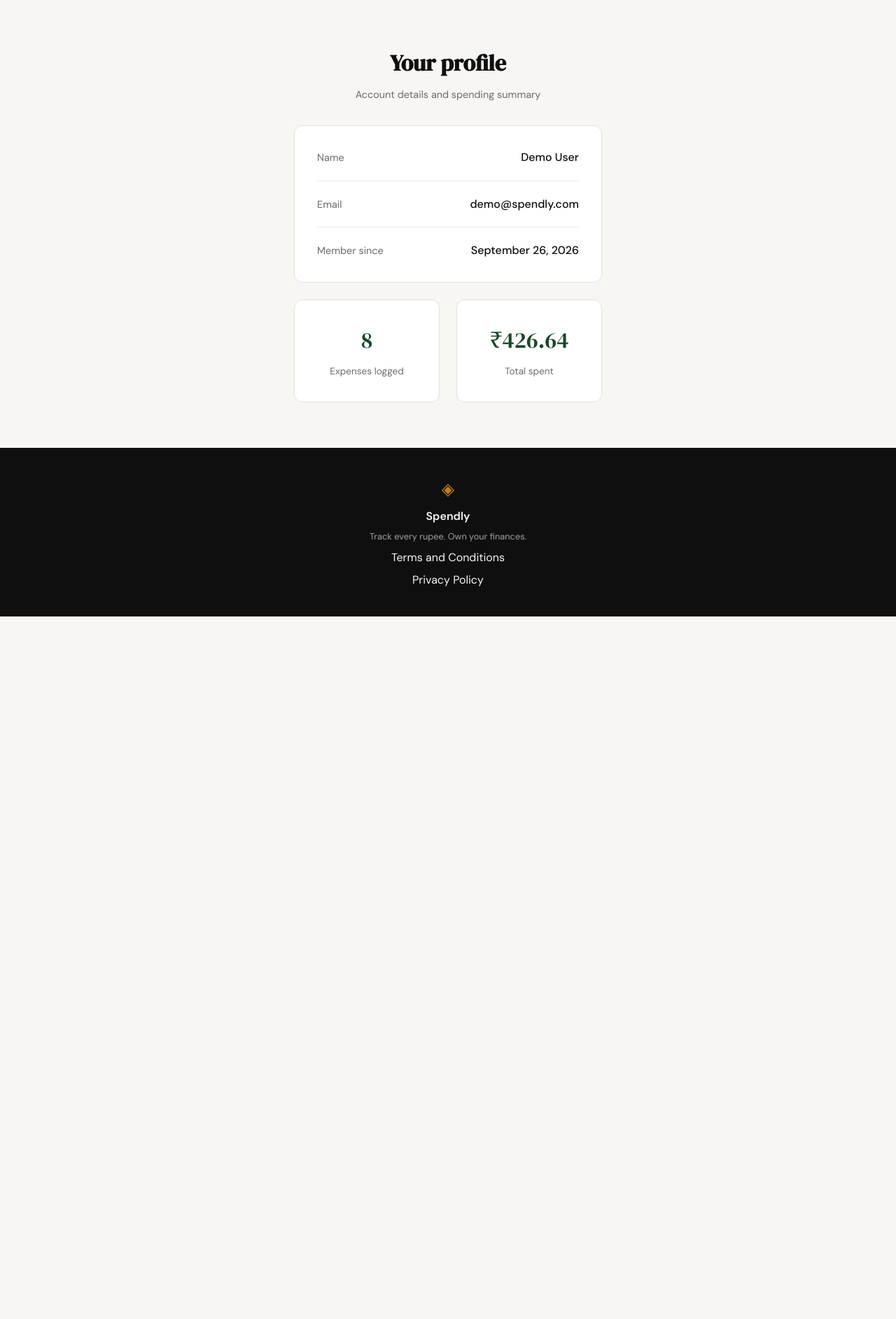
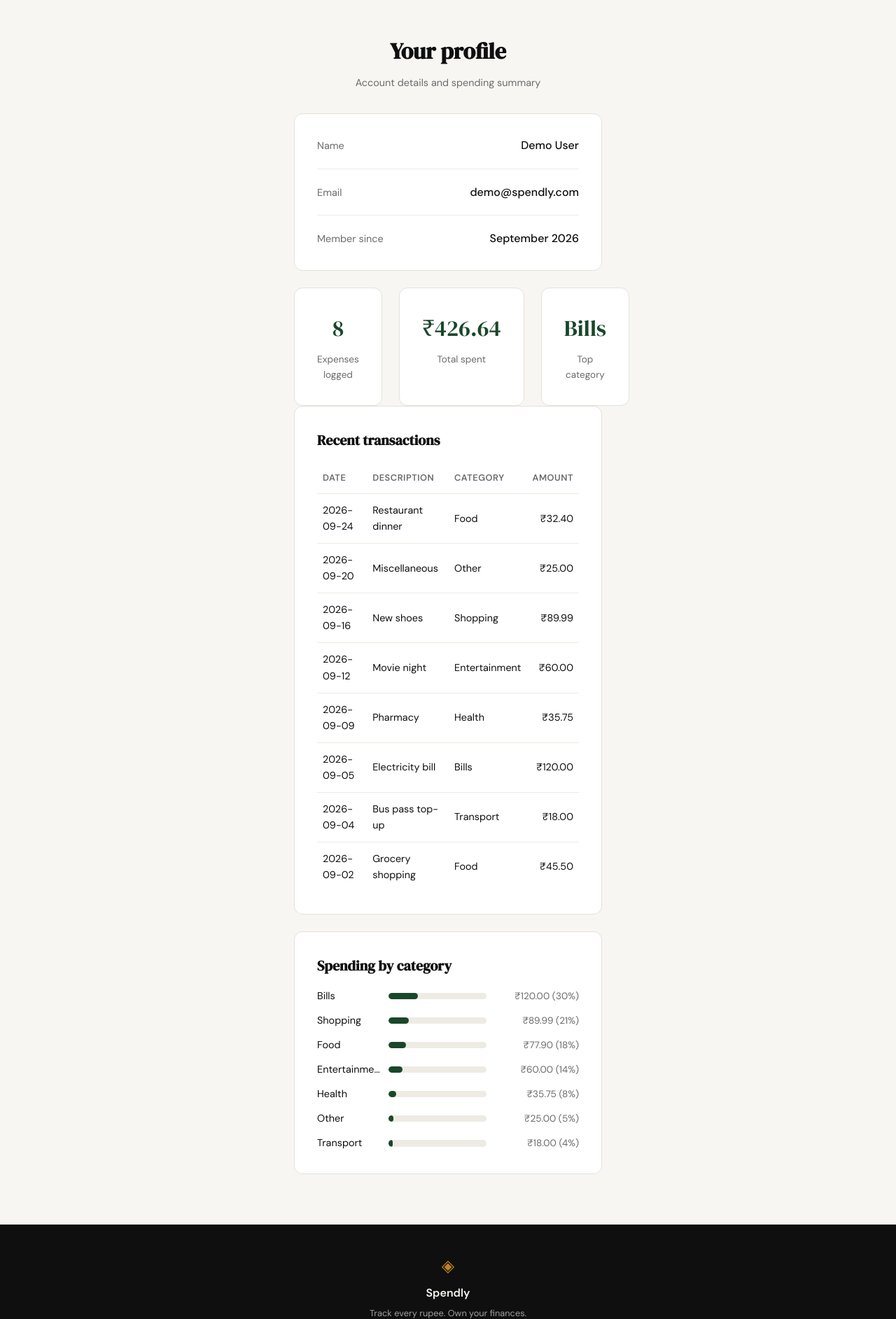
Before and after one commit to ashlanserrao/spendly, a Flask app: page /profile in a window 1280 px wide. Shown: the part 61-1946 px from the top of the page at 70% size. Before the commit the page ends 942 px from the top, so only its background shows below. Run offline with Flask 3, Linux system fonts and the light colour scheme; the visitor is signed in with stand-in values (Sample User, id 1); data comes from the database, SQL or seed files in the repository.

Commit message:
backend profile route

```diff
--- a/app.py
+++ b/app.py
@@ -1,11 +1,11 @@
-from datetime import datetime
-
 from flask import Flask, redirect, render_template, request, session, url_for
 
 from database.db import (
     create_user,
+    get_category_breakdown,
     get_db,
-    get_expense_summary,
+    get_recent_transactions,
+    get_summary_stats,
     get_user_by_email,
     get_user_by_id,
     init_db,
@@ -88,16 +88,16 @@ def profile():
         session.pop("user_id", None)
         return redirect(url_for("login"))
 
-    summary = get_expense_summary(user_id)
-    created_at = datetime.strptime(user["created_at"], "%Y-%m-%d %H:%M:%S")
-    member_since = created_at.strftime("%B ") + str(created_at.day) + created_at.strftime(", %Y")
+    summary_stats = get_summary_stats(user_id)
+    transactions = get_recent_transactions(user_id)
+    category_breakdown = get_category_breakdown(user_id)
 
     return render_template(
         "profile.html",
         user=user,
-        member_since=member_since,
-        expense_count=summary["count"],
-        expense_total=summary["total"] or 0,
+        summary_stats=summary_stats,
+        transactions=transactions,
+        category_breakdown=category_breakdown,
     )
 
 
--- a/database/db.py
+++ b/database/db.py
@@ -2,7 +2,7 @@
 
 import os
 import sqlite3
-from datetime import date
+from datetime import date, datetime
 
 from werkzeug.security import check_password_hash, generate_password_hash
 
@@ -60,22 +60,32 @@ def verify_user(email, password):
 
 
 def get_user_by_id(user_id):
-    """Return the user row matching user_id, or None if no such user exists."""
+    """Return a dict with the user's id, name, email, created_at, and a
+    human-readable member_since ("Month YYYY"), or None if no such user exists."""
     conn = get_db()
     try:
-        return conn.execute(
+        row = conn.execute(
             "SELECT id, name, email, created_at FROM users WHERE id = ?",
             (user_id,),
         ).fetchone()
     finally:
         conn.close()
 
+    if row is None:
+        return None
 
-def get_expense_summary(user_id):
-    """Return a row with the expense count and total amount spent for user_id."""
+    user = dict(row)
+    created_at = datetime.strptime(user["created_at"], "%Y-%m-%d %H:%M:%S")
+    user["member_since"] = created_at.strftime("%B %Y")
+    return user
+
+
+def get_summary_stats(user_id):
+    """Return total_spent, transaction_count, and top_category for user_id.
+    Returns zeros/placeholder if the user has no expenses."""
     conn = get_db()
     try:
-        return conn.execute(
+        summary = conn.execute(
             """
             SELECT COUNT(*) AS count, SUM(amount) AS total
             FROM expenses
@@ -83,8 +93,83 @@ def get_expense_summary(user_id):
             """,
             (user_id,),
         ).fetchone()
+        top = conn.execute(
+            """
+            SELECT category, SUM(amount) AS category_total
+            FROM expenses
+            WHERE user_id = ?
+            GROUP BY category
+            ORDER BY category_total DESC
+            LIMIT 1
+            """,
+            (user_id,),
+        ).fetchone()
     finally:
         conn.close()
+
+    count = summary["count"] or 0
+    if count == 0:
+        return {"total_spent": 0, "transaction_count": 0, "top_category": "—"}
+
+    return {
+        "total_spent": summary["total"] or 0,
+        "transaction_count": count,
+        "top_category": top["category"],
+    }
+
+
+def get_recent_transactions(user_id, limit=10):
+    """Return up to `limit` most recent expenses for user_id, newest-first
+    (by date, then id as a tiebreaker), as a list of dicts."""
+    conn = get_db()
+    try:
+        rows = conn.execute(
+            """
+            SELECT date, description, category, amount
+            FROM expenses
+            WHERE user_id = ?
+            ORDER BY date DESC, id DESC
+            LIMIT ?
+            """,
+            (user_id, limit),
+        ).fetchall()
+    finally:
+        conn.close()
+    return [dict(row) for row in rows]
+
+
+def get_category_breakdown(user_id):
+    """Return per-category totals and integer percentages (summing to 100)
+    for user_id, ordered by amount desc. Empty list if no expenses."""
+    conn = get_db()
+    try:
+        rows = conn.execute(
+            """
+            SELECT category, SUM(amount) AS amount
+            FROM expenses
+            WHERE user_id = ?
+            GROUP BY category
+            ORDER BY amount DESC
+            """,
+            (user_id,),
+        ).fetchall()
+    finally:
+        conn.close()
+
+    if not rows:
+        return []
+
+    total = sum(row["amount"] for row in rows)
+    breakdown = [
+        {"name": row["category"], "amount": row["amount"], "pct": int((row["amount"] / total) * 100)}
+        for row in rows
+    ]
+
+    remainder = 100 - sum(item["pct"] for item in breakdown)
+    if remainder:
+        breakdown[0]["pct"] += remainder  # rows are already amount-desc, so [0] is the largest category
+
+    return breakdown
 
 
 def init_db():
--- a/static/css/profile.css
+++ b/static/css/profile.css
@@ -29,7 +29,7 @@
 
 .profile-summary {
     display: grid;
-    grid-template-columns: repeat(2, 1fr);
+    grid-template-columns: repeat(3, 1fr);
     gap: 1.5rem;
 }
 
@@ -51,3 +51,95 @@
     font-size: 0.85rem;
     color: var(--ink-muted);
 }
+
+.profile-section-title {
+    font-family: var(--font-display);
+    color: var(--ink);
+    font-size: 1.25rem;
+    margin-bottom: 1rem;
+}
+
+.profile-empty {
+    color: var(--ink-muted);
+    font-size: 0.9rem;
+}
+
+.transaction-table {
+    width: 100%;
+    border-collapse: collapse;
+}
+
+.transaction-table th,
+.transaction-table td {
+    padding: 0.75rem 0.5rem;
+    text-align: left;
+    border-bottom: 1px solid var(--border-soft);
+}
+
+.transaction-table th {
+    color: var(--ink-muted);
+    font-size: 0.8rem;
+    font-weight: 600;
+    text-transform: uppercase;
+    letter-spacing: 0.04em;
+}
+
+.transaction-table td {
+    color: var(--ink);
+    font-size: 0.9rem;
+}
+
+.transaction-table tbody tr:last-child td {
+    border-bottom: none;
+}
+
+.transaction-table th:last-child,
+.transaction-table td:last-child {
+    text-align: right;
+}
+
+.category-bars {
+    display: flex;
+    flex-direction: column;
+    gap: 0.75rem;
+}
+
+.category-bar-row {
+    display: grid;
+    grid-template-columns: minmax(90px, 0.9fr) 2.4fr minmax(120px, 0.9fr);
+    align-items: center;
+    gap: 0.75rem;
+}
+
+.category-bar-name {
+    font-family: var(--font-body);
+    font-size: 0.9rem;
+    color: var(--ink);
+    white-space: nowrap;
+    overflow: hidden;
+    text-overflow: ellipsis;
+}
+
+.category-bar-track {
+    position: relative;
+    width: 100%;
+    height: 0.6rem;
+    background: var(--border-soft);
+    border-radius: var(--radius-sm);
+    overflow: hidden;
+}
+
+.category-bar-fill {
+    height: 100%;
+    background: var(--accent);
+    border-radius: var(--radius-sm);
+    transition: width 0.4s ease;
+}
+
+.category-bar-amount {
+    font-family: var(--font-body);
+    font-size: 0.85rem;
+    color: var(--ink-muted);
+    text-align: right;
+    white-space: nowrap;
+}
--- a/templates/profile.html
+++ b/templates/profile.html
@@ -28,20 +28,66 @@
                 </div>
                 <div class="profile-row">
                     <dt>Member since</dt>
-                    <dd>{{ member_since }}</dd>
+                    <dd>{{ user.member_since }}</dd>
                 </div>
             </dl>
         </div>
 
         <div class="profile-summary">
             <div class="feature-card profile-stat">
-                <span class="profile-stat-value">{{ expense_count }}</span>
+                <span class="profile-stat-value">{{ summary_stats.transaction_count }}</span>
                 <span class="profile-stat-label">Expenses logged</span>
             </div>
             <div class="feature-card profile-stat">
-                <span class="profile-stat-value">₹{{ "%.2f"|format(expense_total) }}</span>
+                <span class="profile-stat-value">₹{{ "%.2f"|format(summary_stats.total_spent) }}</span>
                 <span class="profile-stat-label">Total spent</span>
             </div>
+            <div class="feature-card profile-stat">
+                <span class="profile-stat-value">{{ summary_stats.top_category }}</span>
+                <span class="profile-stat-label">Top category</span>
+            </div>
+        </div>
+
+        <div class="auth-card">
+            <h2 class="profile-section-title">Recent transactions</h2>
+            {% if transactions %}
+            <table class="transaction-table">
+                <thead>
+                    <tr><th>Date</th><th>Description</th><th>Category</th><th>Amount</th></tr>
+                </thead>
+                <tbody>
+                    {% for tx in transactions %}
+                    <tr>
+                        <td>{{ tx.date }}</td>
+                        <td>{{ tx.description }}</td>
+                        <td>{{ tx.category }}</td>
+                        <td>₹{{ "%.2f"|format(tx.amount) }}</td>
+                    </tr>
+                    {% endfor %}
+                </tbody>
+            </table>
+            {% else %}
+            <p class="profile-empty">No transactions yet.</p>
+            {% endif %}
+        </div>
+
+        <div class="auth-card">
+            <h2 class="profile-section-title">Spending by category</h2>
+            {% if category_breakdown %}
+            <div class="category-bars">
+                {% for cat in category_breakdown %}
+                <div class="category-bar-row">
+                    <span class="category-bar-name">{{ cat.name }}</span>
+                    <div class="category-bar-track">
+                        <div class="category-bar-fill" style="width: {{ cat.pct }}%"></div>
+                    </div>
+                    <span class="category-bar-amount">₹{{ "%.2f"|format(cat.amount) }} ({{ cat.pct }}%)</span>
+                </div>
+                {% endfor %}
+            </div>
+            {% else %}
+            <p class="profile-empty">No expenses yet.</p>
+            {% endif %}
         </div>
 
     </div>
```
Also changed, not shown: tests/conftest.py (added, +22 -0 lines), tests/test_backend_connection.py (added, +119 -0 lines), .claude/specs/05-backend-routes-for-profile.md (added).
